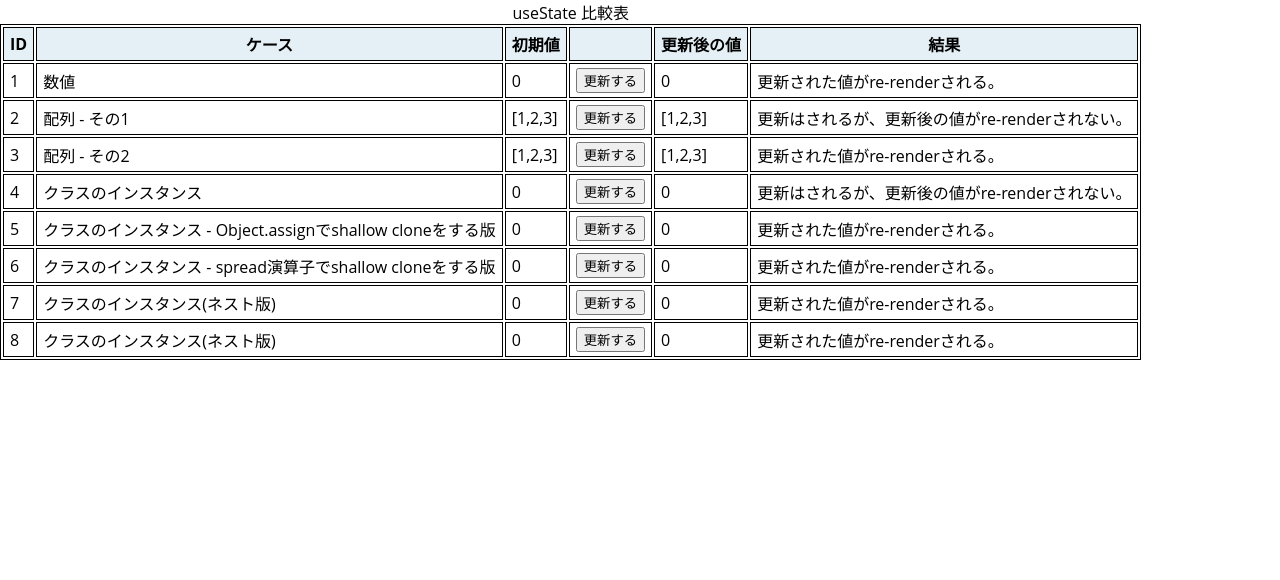
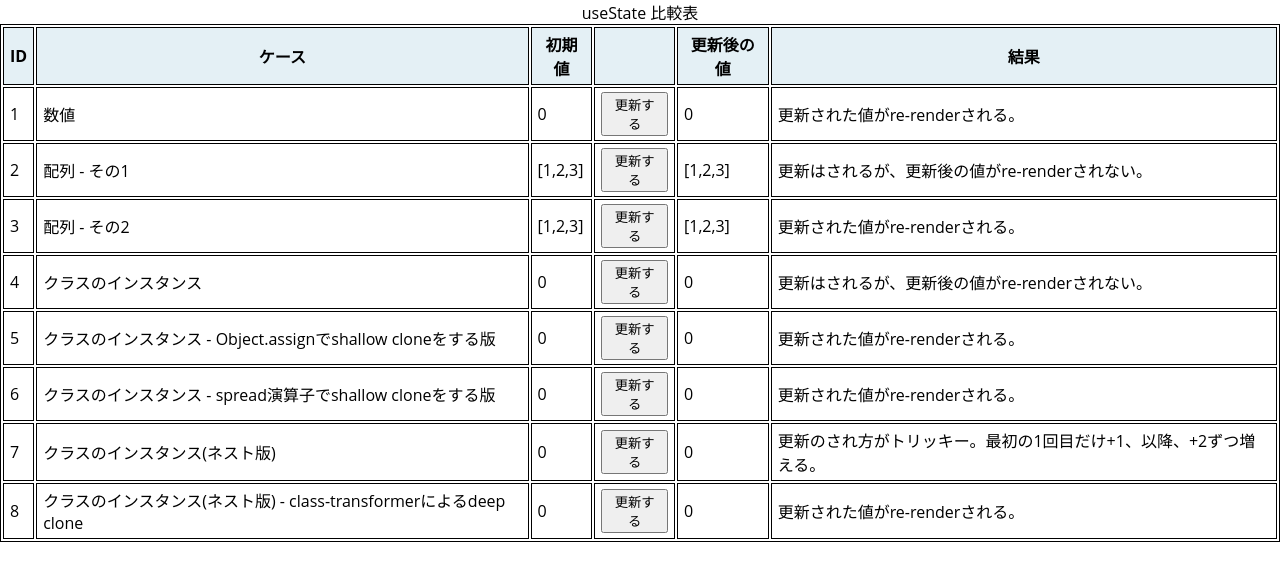
Before and after one commit to DiveIntoHacking/mo-use-states, a React (Create React App) app: page / in a window 1280 px wide. Shown: the top 580 px of the page. Built offline with nearby package versions, Linux system fonts and the light colour scheme.

Commit message:
just update

```diff
--- a/src/App.js
+++ b/src/App.js
@@ -1,5 +1,5 @@
 import React, { useState } from 'react';
-import { classToPlain, plainToClass } from 'class-transformer';
+import { classToClass } from 'class-transformer';
 
 import './App.css';
 
@@ -160,9 +160,9 @@ const StateIsClassInstance4 = ({ id }) => {
   const [counter, setCounter] = useState(_counter);
   const increment = () => {
     setCounter((previousCounter) => {
-      let serializedPreviousCounter = classToPlain(previousCounter);
-      let _previousCounter = plainToClass(Counter, serializedPreviousCounter);
+      const _previousCounter = { ...previousCounter };
       _previousCounter.counter.count = _previousCounter.counter.count + 1;
+      console.log({ _previousCounter });
       return _previousCounter;
     });
   };
@@ -176,7 +176,7 @@ const StateIsClassInstance4 = ({ id }) => {
         <button onClick={increment}>更新する</button>
       </td>
       <td>{counter.counter.count}</td>
-      <td>{updatableAndReRenderable}</td>
+      <td>更新のされ方がトリッキー。最初の1回目だけ+1、以降、+2ずつ増える。</td>
     </tr>
   );
 };
@@ -187,8 +187,7 @@ const StateIsClassInstance5 = ({ id }) => {
   const [counter, setCounter] = useState(_counter);
   const increment = () => {
     setCounter((previousCounter) => {
-      let serializedPreviousCounter = classToPlain(previousCounter);
-      let _previousCounter = plainToClass(Counter, serializedPreviousCounter);
+      let _previousCounter = classToClass(previousCounter);
       _previousCounter.counter.count = _previousCounter.counter.count + 1;
       return _previousCounter;
     });
@@ -197,7 +196,9 @@ const StateIsClassInstance5 = ({ id }) => {
   return (
     <tr>
       <td>{id}</td>
-      <td>クラスのインスタンス(ネスト版)</td>
+      <td>
+        クラスのインスタンス(ネスト版) - class-transformerによるdeep clone
+      </td>
       <td>0</td>
       <td>
         <button onClick={increment}>更新する</button>
```
